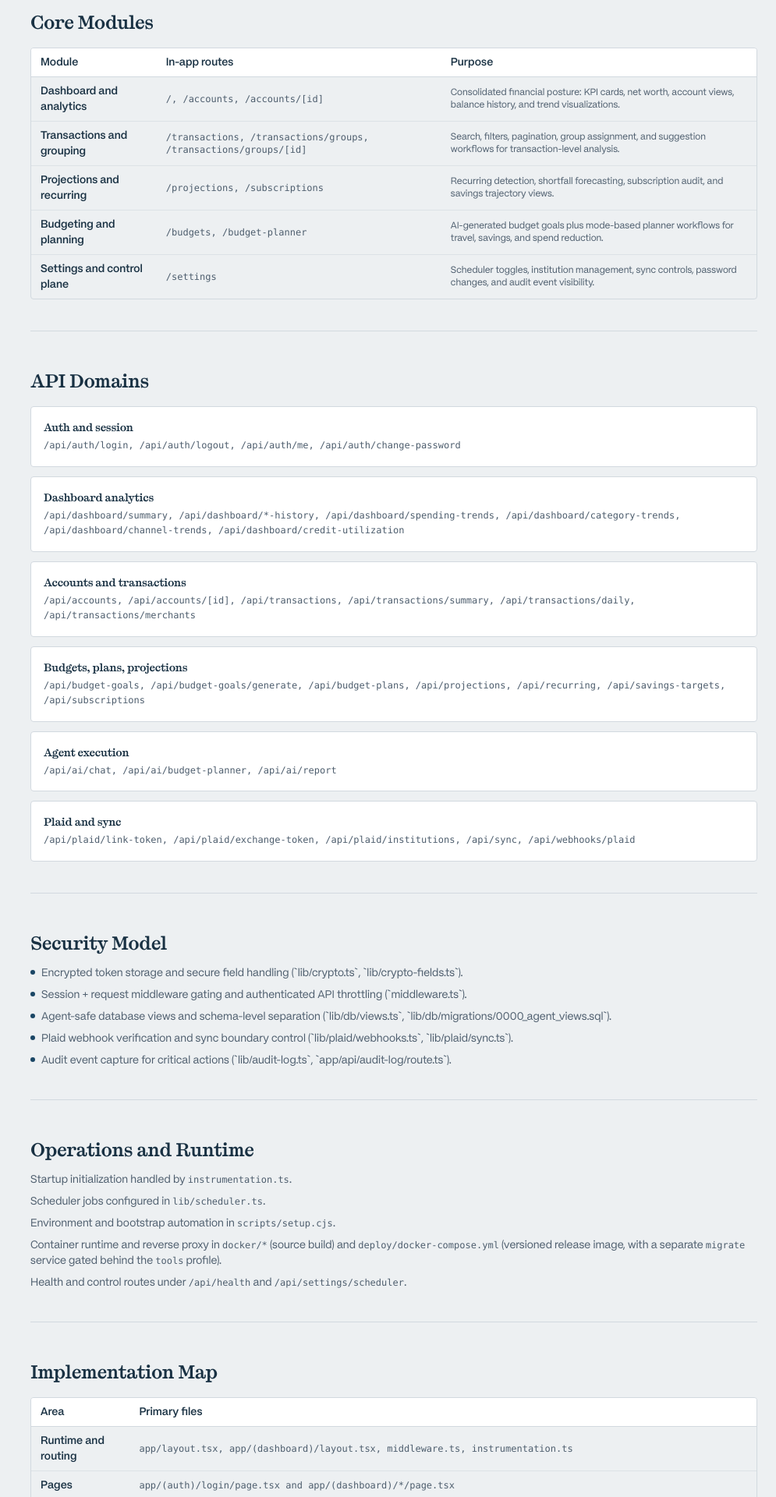
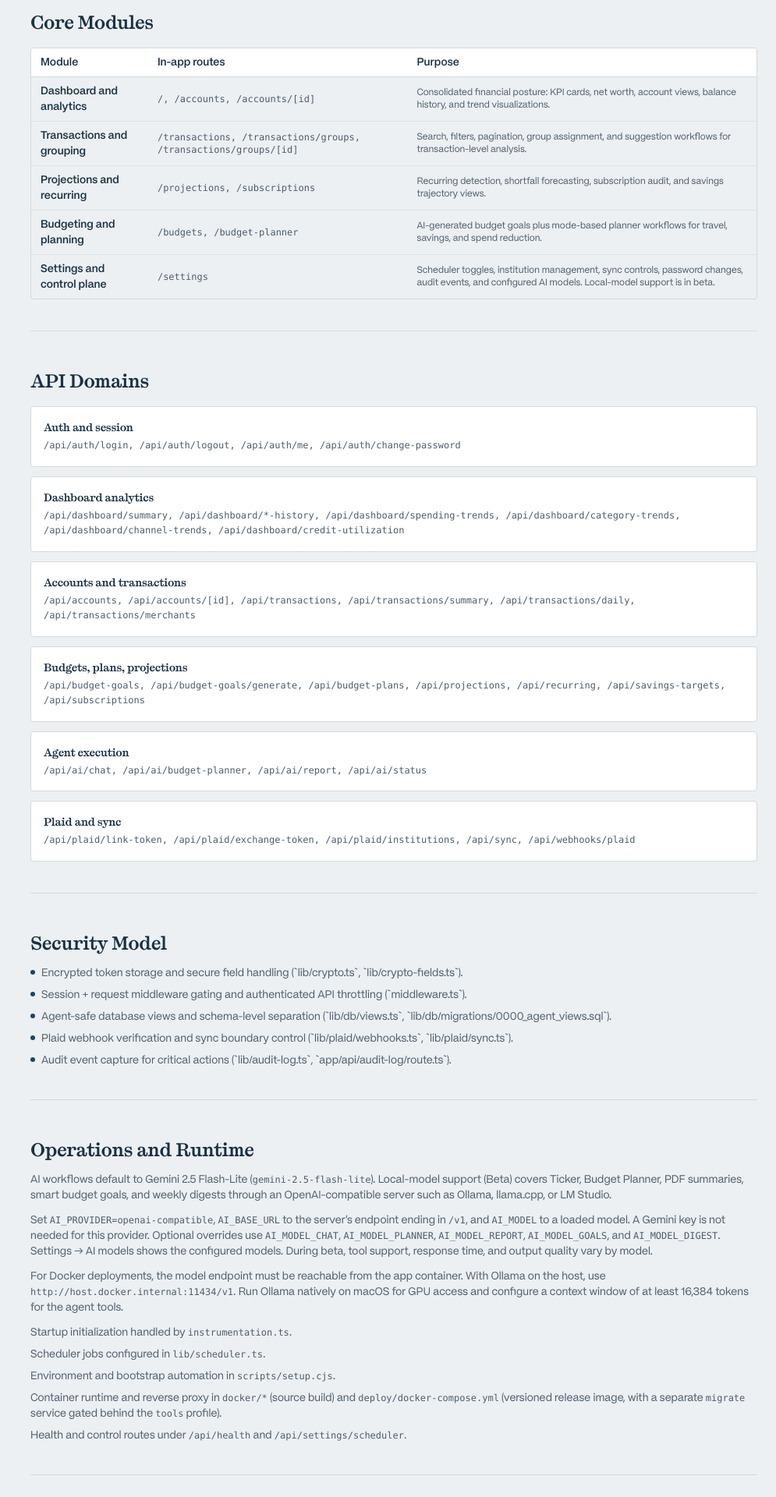
Before and after one commit to aidandevv/powerhour-site, a Next.js app: page /docs in a window 1280 px wide. Shown: the part 1682-3602 px from the top of the page at 78% size, without its empty margins (285-1280 px from the left). Built offline with nearby package versions, Linux system fonts and the light colour scheme; no server answers.

Commit message:
docs(site): describe local-model beta and pinned Gemini default

```diff
--- a/app/docs/page.tsx
+++ b/app/docs/page.tsx
@@ -41,7 +41,7 @@ const PRODUCT_HIGHLIGHTS = [
     routes: "/ (embedded), floating chat on dashboard routes",
   },
   {
-    title: "Planner workflows",
+    title: "Planner workflows (Beta)",
     detail:
       "Mode-driven planning for travel, savings targets, and spend reduction with persisted conversations.",
     routes: "/budget-planner, /projections",
@@ -113,7 +113,7 @@ const MODULES = [
     name: "Settings and control plane",
     routes: ["/settings"],
     summary:
-      "Scheduler toggles, institution management, sync controls, password changes, and audit event visibility.",
+      "Scheduler toggles, institution management, sync controls, password changes, audit events, and configured AI models. Local-model support is in beta.",
   },
 ];
 
@@ -138,7 +138,7 @@ const API_DOMAINS = [
   },
   {
     domain: "Agent execution",
-    endpoints: "/api/ai/chat, /api/ai/budget-planner, /api/ai/report",
+    endpoints: "/api/ai/chat, /api/ai/budget-planner, /api/ai/report, /api/ai/status",
   },
   {
     domain: "Plaid and sync",
@@ -161,7 +161,7 @@ const IMPLEMENTATION_MAP = [
   { area: "API routes", files: "app/api/**/route.ts" },
   { area: "UI composition", files: "components/dashboard/*, components/chat/*, components/budget-planner/*, components/charts/*" },
   { area: "State and hooks", files: "hooks/use-dashboard.ts, hooks/use-transactions.ts, hooks/use-accounts.ts, hooks/use-expense-groups.ts" },
-  { area: "AI and tools", files: "lib/agent/agent.ts, lib/agent/budget-planner-agent.ts, lib/agent/tools/*" },
+  { area: "AI and tools", files: "lib/ai/model.ts, lib/ai/features.ts, lib/agent/agent.ts, lib/agent/budget-planner-agent.ts, lib/agent/tools/*" },
   { area: "Domain logic", files: "lib/projections.ts, lib/recurring.ts, lib/savings-projections.ts, lib/savings-targets.ts" },
   { area: "Data model", files: "lib/db/schema.ts, lib/db/views.ts, lib/db/migrations/*" },
   {
@@ -330,6 +330,25 @@ export default function DocsPage() {
 
             <section id="operations" className="scroll-mt-28 space-y-3 border-b border-border pb-10">
               <h2 className="text-2xl font-bold text-text">Operations and Runtime</h2>
+              <p className="text-sm text-text-muted">
+                AI workflows default to Gemini 2.5 Flash-Lite (<code className="font-mono text-xs">gemini-2.5-flash-lite</code>).
+                Local-model support (Beta) covers Ticker, Budget Planner, PDF summaries, smart budget goals, and weekly digests
+                through an OpenAI-compatible server such as Ollama, llama.cpp, or LM Studio.
+              </p>
+              <p className="text-sm text-text-muted">
+                Set <code className="font-mono text-xs">AI_PROVIDER=openai-compatible</code>,{" "}
+                <code className="font-mono text-xs">AI_BASE_URL</code> to the server&apos;s endpoint ending in <code className="font-mono text-xs">/v1</code>,
+                and <code className="font-mono text-xs">AI_MODEL</code> to a loaded model. A Gemini key is not needed for this provider.
+                Optional overrides use <code className="font-mono text-xs">AI_MODEL_CHAT</code>,{" "}
+                <code className="font-mono text-xs">AI_MODEL_PLANNER</code>, <code className="font-mono text-xs">AI_MODEL_REPORT</code>,{" "}
+                <code className="font-mono text-xs">AI_MODEL_GOALS</code>, and <code className="font-mono text-xs">AI_MODEL_DIGEST</code>.
+                Settings → AI models shows the configured models. During beta, tool support, response time, and output quality vary by model.
+              </p>
+              <p className="text-sm text-text-muted">
+                For Docker deployments, the model endpoint must be reachable from the app container.
+                With Ollama on the host, use <code className="font-mono text-xs">http://host.docker.internal:11434/v1</code>.
+                Run Ollama natively on macOS for GPU access and configure a context window of at least 16,384 tokens for the agent tools.
+              </p>
               <ul className="space-y-2 text-sm text-text-muted">
                 <li>Startup initialization handled by <code className="font-mono text-xs">instrumentation.ts</code>.</li>
                 <li>Scheduler jobs configured in <code className="font-mono text-xs">lib/scheduler.ts</code>.</li>
--- a/app/faq/page.tsx
+++ b/app/faq/page.tsx
@@ -83,7 +83,13 @@ const FAQ_SECTIONS: FaqSection[] = [
         id: "features-1",
         question: "What is the difference between Ticker and Planner?",
         answer:
-          "Ticker handles short diagnostic analysis in context. Planner supports longer mode-based flows (travel, savings targets, spend reduction).",
+          "Ticker answers questions about synced records. Budget Planner (Beta) supports longer flows for travel, savings targets, and spend reduction.",
+      },
+      {
+        id: "features-4",
+        question: "Can I use a local model? (Beta)",
+        answer:
+          "Yes. Gemini 2.5 Flash-Lite is the default; local-model support is in beta for Ticker, Budget Planner, PDF summaries, smart budget goals, and weekly digests. Configure an OpenAI-compatible server such as Ollama, llama.cpp, or LM Studio using AI_PROVIDER, AI_BASE_URL, and AI_MODEL. Settings → AI models shows the configured models. Tool support, response time, and output quality vary by model.",
       },
       {
         id: "features-2",
--- a/app/features/page.tsx
+++ b/app/features/page.tsx
@@ -26,7 +26,7 @@ const PRODUCT_METRICS = [
     detail: "Two agents with clear roles: fast in-app diagnostics and deeper scenario-based planning.",
     highlights: [
       "Ticker AI for account-aware answers and analysis",
-      "Budget Planner for structured goal planning",
+      "Budget Planner (Beta) for structured goal planning",
       "Direct handoff into budgets and reporting workflows",
     ],
   },
@@ -247,8 +247,9 @@ export default function FeaturesPage() {
         <div className="mx-auto w-full max-w-6xl px-6 py-16 md:py-24">
           <h2 className="text-3xl font-bold text-text md:text-4xl">Agentic features</h2>
           <p className="mt-3 max-w-3xl text-text-muted">
-            Powerhour ships two agent execution models built on custom server-side tooling, typed tool schemas, and
-            step-capped orchestration for predictable behavior in production.
+            Ticker answers questions about your records; Budget Planner (Beta) helps turn a goal into a plan.
+            Gemini 2.5 Flash-Lite is the default. Local-model support is in beta across both assistants,
+            PDF summaries, smart budget goals, and weekly digests. Tool support and response times vary by model.
           </p>
           <div className="mt-10 grid gap-6 md:grid-cols-2">
             <article className="rounded-card border border-border bg-surface p-6 shadow-card">
@@ -269,7 +270,7 @@ export default function FeaturesPage() {
               </div>
             </article>
             <article className="rounded-card border border-border bg-surface p-6 shadow-card">
-              <h3 className="text-2xl font-bold text-text">Budget Planner agent</h3>
+              <h3 className="text-2xl font-bold text-text">Budget Planner agent (Beta)</h3>
               <p className="mt-3 text-sm text-text-muted">
                 Mode-driven planner for research-heavy scenarios and goal execution, including multi-phase web research
                 loops, savings projections, and confirmation-gated write actions.
--- a/app/security/page.tsx
+++ b/app/security/page.tsx
@@ -231,12 +231,16 @@ function SecurityCta() {
       <div className="mx-auto flex w-full max-w-6xl flex-col items-center justify-center gap-8 px-6 py-24 text-center md:py-32">
         <div className="space-y-4">
           <h2 className="font-display text-3xl font-extrabold text-text md:text-4xl">
-            Your data never leaves<br className="hidden md:block" />
-            your infrastructure.
+            Your records stay<br className="hidden md:block" />
+            on your infrastructure.
           </h2>
           <p className="mx-auto max-w-lg text-text-muted">
-            Every security control is open source. Read the implementation,
-            audit the code, verify the claims.
+            AI context goes to your configured provider: Gemini 2.5 Flash-Lite by default,
+            or a local model server (Beta). Agent data boundaries and name masking remain in place with either provider.
+          </p>
+          <p className="mx-auto max-w-lg text-text-muted">
+            Amounts, dates, and categories can still reach that provider. Plaid sync and planner web research
+            use external services. Every security control is open source for you to inspect.
           </p>
         </div>
         <div className="flex flex-wrap items-center justify-center gap-3">
--- a/components/home-sections.tsx
+++ b/components/home-sections.tsx
@@ -92,7 +92,7 @@ export function HeroSection() {
           </h1>
 
           <p className="text-base leading-relaxed text-text-muted md:text-lg">
-            Powerhour connects to your banks via Plaid, syncs transactions, and gives you two AI agents — Ticker for Q&amp;A and a Budget Planner for goal-setting. All on your own infrastructure.
+            Powerhour connects to your banks via Plaid, syncs transactions, and helps you move from account activity to a plan. Self-hosted, with Gemini by default and local-model support in beta.
           </p>
 
           <div className="flex flex-wrap gap-3 pt-1">
@@ -200,7 +200,7 @@ export function FeatureGridSection() {
           Two AI agents. One self-hosted stack.<br className="hidden md:block" /> Full financial visibility.
         </h2>
         <p className="mt-4 max-w-2xl text-text-muted">
-          Two purpose-built AI agents, 13 live visualizations, structured planning workflows, and audit-ready security controls — in a single codebase you own.
+          Two purpose-built AI agents, 13 live visualizations, and planning tools grounded in your synced records. Local-model support for Ticker, Budget Planner, PDF summaries, smart budget goals, and weekly digests is in beta.
         </p>
       </div>
 
--- a/lib/site-config.ts
+++ b/lib/site-config.ts
@@ -57,7 +57,7 @@ export const FEATURE_SUMMARIES = [
   },
   {
     icon: "plan",
-    title: "Budget Planner",
+    title: "Budget Planner (Beta)",
     body: "Generate travel budgets, savings plans, and spend-reduction strategies with mode-specific agent workflows.",
   },
   {
@@ -104,13 +104,13 @@ export const TECH_STACK = [
   { label: "Next.js 14", note: "App Router + TypeScript" },
   { label: "PostgreSQL", note: "via Drizzle ORM" },
   { label: "Plaid", note: "Bank-grade data sync" },
-  { label: "Gemini 2.5 Flash", note: "AI agent backbone" },
+  { label: "Gemini 2.5 Flash-Lite", note: "Default AI model" },
   { label: "AI SDK v6", note: "Streaming + tool calls" },
 ];
 
 export const OPEN_SOURCE_POINTS = [
   "ISC licensed — fork, self-host, or adapt without restriction.",
-  "No SaaS dependency. All data stays on your own infrastructure.",
+  "Store financial records on your own infrastructure. Local-model support is in beta.",
   "Full source available: schema, agents, tools, and sync pipeline.",
   "Environment-first configuration. No vendor lock-in.",
 ];
```
